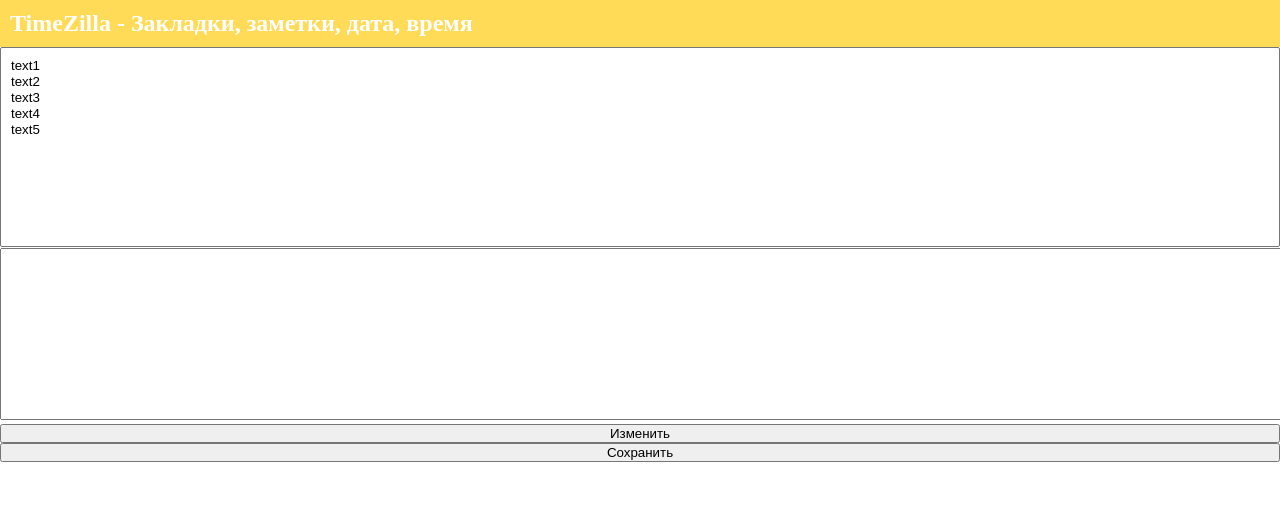
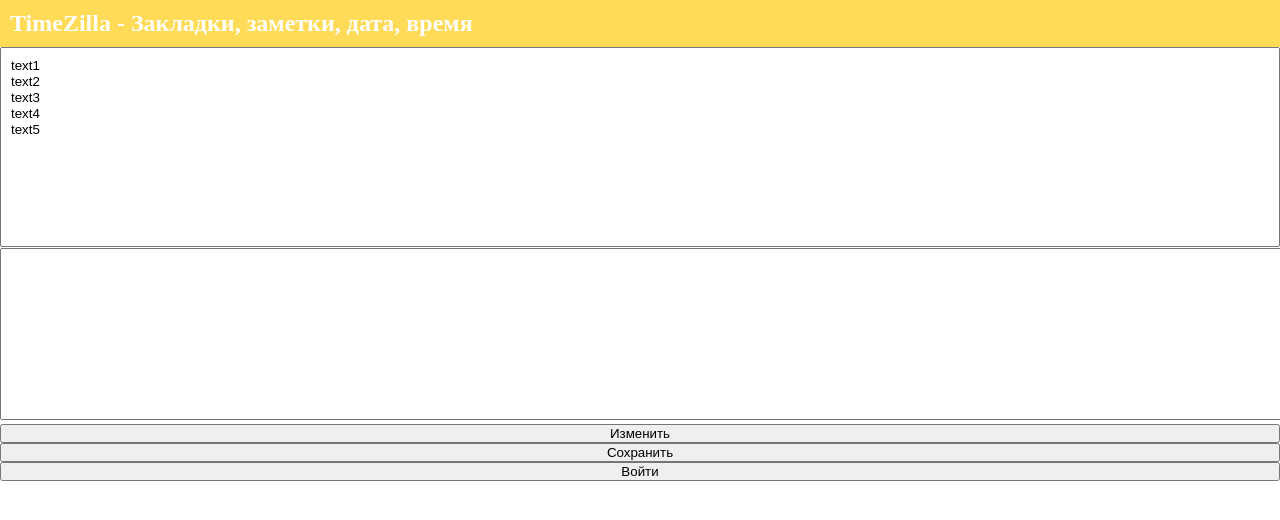
Before and after one commit to irinazheltisheva/timezilla, a browser extension: page index.html in a window 1280 px wide. Shown: the top 520 px of the page. Drawn offline with nearby package versions, Linux system fonts and the light colour scheme; no server answers.

Commit message:
Update index.html

```diff
--- a/index.html
+++ b/index.html
@@ -179,6 +179,7 @@ $.ajax({
 	</textarea>
 	<button id="buttontask">Изменить</button>
 	<button id="buttonsave">Сохранить</button>
+	<button onclick="checkAuth();" id="authorize-button" class="button">Войти</button>
 	  <div class="content">
                 <ul id="tasks"></ul>
 	</div>
```
